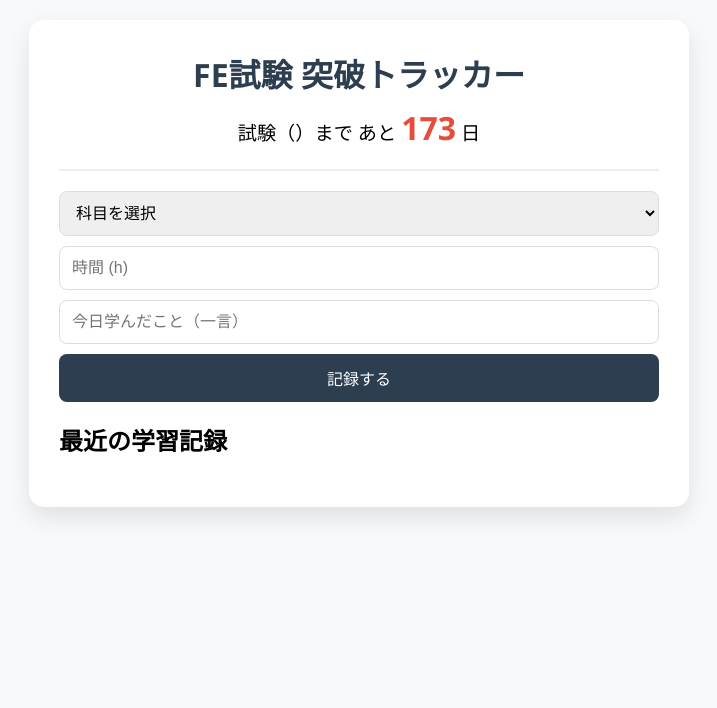
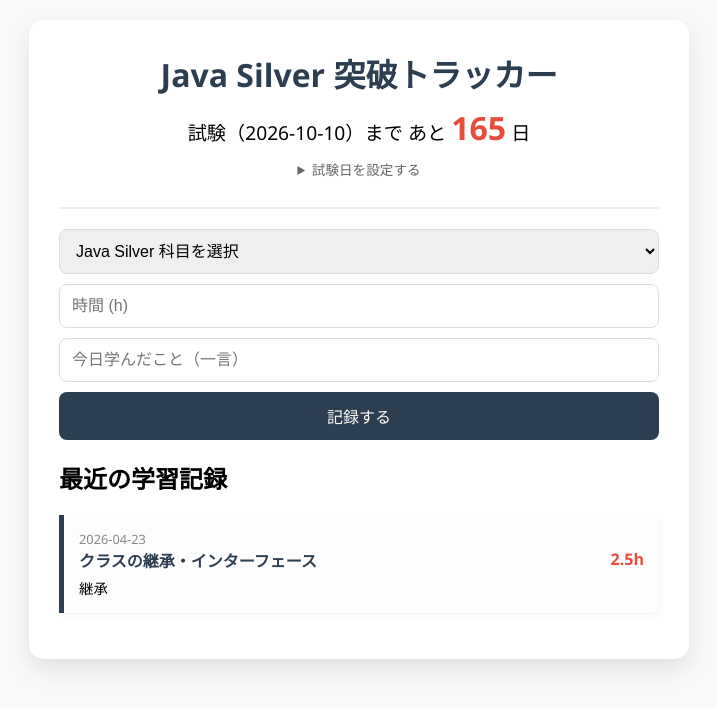
Before and after one commit to Kyoko00-00/Study-Log_Python, a Flask app: page / in a window 1280 px wide. Shown: the top 708 px of the page, without its empty margins (281-998 px from the left). Run offline with Flask 3, Linux system fonts and the light colour scheme.

Commit message:
試験日の設定機能を追加

```diff
--- a/app.py
+++ b/app.py
@@ -1,12 +1,13 @@
-import os, json
+import os
+import json
 from datetime import datetime
 from flask import Flask, render_template, request, redirect, url_for
 
 app = Flask(__name__)
-# データの保存先
+
 SAVE_FILE = "study_log.json"
-# 試験日（自分の目標に合わせて変更してください）
-EXAM_DATE = datetime(2026, 10, 18)
+CONFIG_FILE = "config.json"
+DEFAULT_EXAM_DATE = "2026-10-18"
 
 def load_logs():
     if os.path.exists(SAVE_FILE):
@@ -14,13 +15,24 @@
             return json.load(f)
     return []
 
+def get_exam_date():
+    if os.path.exists(CONFIG_FILE):
+        with open(CONFIG_FILE, "r", encoding="utf-8") as f:
+            config = json.load(f)
+            return datetime.strptime(config.get("exam_date", DEFAULT_EXAM_DATE), "%Y-%m-%d")
+    return datetime.strptime(DEFAULT_EXAM_DATE, "%Y-%m-%d")
+
 @app.route("/")
 def index():
     logs = load_logs()
-    # 試験日までのカウントダウン
-    days_left = (EXAM_DATE - datetime.now()).days
-    # 新しい順に表示
-    return render_template("index.html", days_left=days_left, logs=reversed(logs))
+    exam_date = get_exam_date()
+    delta = exam_date - datetime.now()
+    return render_template(
+        "index.html",
+        days_left=delta.days,
+        logs=reversed(logs),
+        exam_date=exam_date.strftime("%Y-%m-%d")
+    )
 
 @app.route("/add", methods=["POST"])
 def add_log():
@@ -36,5 +48,13 @@
         json.dump(logs, f, ensure_ascii=False, indent=2)
     return redirect(url_for("index"))
 
+@app.route("/update_config", methods=["POST"])
+def update_config():
+    new_date = request.form.get("exam_date")
+    if new_date:
+        with open(CONFIG_FILE, "w", encoding="utf-8") as f:
+            json.dump({"exam_date": new_date}, f, ensure_ascii=False, indent=2)
+    return redirect(url_for("index"))
+
 if __name__ == "__main__":
     app.run(debug=True)
--- /dev/null
+++ b/config.json
@@ -0,0 +1,3 @@
+{
+  "exam_date": "2026-10-10"
+}
--- a/static/style.css
+++ b/static/style.css
@@ -1,20 +1,128 @@
-:root { --primary: #2c3e50; --accent: #e74c3c; --bg: #f8f9fa; }
-body { font-family: 'Segoe UI', Tahoma, Geneva, Verdana, sans-serif; background-color: var(--bg); margin: 0; padding: 20px; }
-.main-card { max-width: 600px; margin: 0 auto; background: white; padding: 30px; border-radius: 15px; box-shadow: 0 10px 25px rgba(0,0,0,0.1); }
+:root {
+    --primary: #2c3e50;
+    --accent: #e74c3c;
+    --bg: #f8f9fa;
+}
 
-header { text-align: center; border-bottom: 2px solid #eee; padding-bottom: 20px; margin-bottom: 20px; }
-h1 { color: var(--primary); margin: 0; }
-.countdown { font-size: 1.2rem; margin-top: 10px; }
-.countdown span { font-size: 2rem; font-weight: bold; color: var(--accent); }
+body {
+    font-family: 'Segoe UI', Tahoma, Geneva, Verdana, sans-serif;
+    background-color: var(--bg);
+    margin: 0;
+    padding: 20px;
+}
 
-form { display: flex; flex-direction: column; gap: 10px; }
-select, input, button { padding: 12px; border-radius: 8px; border: 1px solid #ddd; font-size: 1rem; }
-button { background: var(--primary); color: white; border: none; cursor: pointer; transition: 0.3s; }
-button:hover { background: #34495e; }
+.main-card {
+    max-width: 600px;
+    margin: 0 auto;
+    background: white;
+    padding: 30px;
+    border-radius: 15px;
+    box-shadow: 0 10px 25px rgba(0,0,0,0.1);
+}
 
-ul { list-style: none; padding: 0; }
-li { padding: 15px; border-left: 5px solid var(--primary); background: #fdfdfd; margin-bottom: 10px; box-shadow: 0 2px 5px rgba(0,0,0,0.05); }
-.log-date { font-size: 0.8rem; color: #888; display: block; }
-.log-subject { font-weight: bold; color: var(--primary); }
-.log-hours { float: right; font-weight: bold; color: var(--accent); }
-.log-memo { margin: 5px 0 0 0; font-size: 0.9rem; }
+header {
+    text-align: center;
+    border-bottom: 2px solid #eee;
+    padding-bottom: 20px;
+    margin-bottom: 20px;
+}
+
+h1 {
+    color: var(--primary);
+    margin: 0;
+}
+
+.countdown {
+    font-size: 1.2rem;
+    margin-top: 10px;
+}
+
+.countdown span {
+    font-size: 2rem;
+    font-weight: bold;
+    color: var(--accent);
+}
+
+/* 試験日設定フォームのスタイル */
+.config-section {
+    font-size: 0.85rem;
+    color: #666;
+    margin-top: 10px;
+}
+
+.config-section summary {
+    cursor: pointer;
+    margin-bottom: 8px;
+}
+
+.inline-form {
+    display: flex;
+    justify-content: center;
+    gap: 5px;
+}
+
+.btn-small {
+    padding: 5px 10px !important;
+    font-size: 0.8rem !important;
+    width: auto !important;
+}
+
+form {
+    display: flex;
+    flex-direction: column;
+    gap: 10px;
+}
+
+select, input, button {
+    padding: 12px;
+    border-radius: 8px;
+    border: 1px solid #ddd;
+    font-size: 1rem;
+}
+
+button {
+    background: var(--primary);
+    color: white;
+    border: none;
+    cursor: pointer;
+    transition: 0.3s;
+}
+
+button:hover {
+    background: #34495e;
+}
+
+ul {
+    list-style: none;
+    padding: 0;
+}
+
+li {
+    padding: 15px;
+    border-left: 5px solid var(--primary);
+    background: #fdfdfd;
+    margin-bottom: 10px;
+    box-shadow: 0 2px 5px rgba(0,0,0,0.05);
+}
+
+.log-date {
+    font-size: 0.8rem;
+    color: #888;
+    display: block;
+}
+
+.log-subject {
+    font-weight: bold;
+    color: var(--primary);
+}
+
+.log-hours {
+    float: right;
+    font-weight: bold;
+    color: var(--accent);
+}
+
+.log-memo {
+    margin: 5px 0 0 0;
+    font-size: 0.9rem;
+}
--- /dev/null
+++ b/study_log.json
@@ -0,0 +1,8 @@
+[
+  {
+    "date": "2026-04-23",
+    "subject": "クラスの継承・インターフェース",
+    "hours": "2.5",
+    "memo": "継承"
+  }
+]
--- a/templates/index.html
+++ b/templates/index.html
@@ -2,25 +2,38 @@
 <html lang="ja">
 <head>
     <meta charset="UTF-8">
+    <meta name="viewport" content="width=device-width, initial-scale=1.0">
     <link rel="stylesheet" href="{{ url_for('static', filename='style.css') }}">
-    <title>FE学習ログ</title>
+    <title>Java Silver学習ログ</title>
 </head>
 <body>
     <div class="main-card">
         <header>
-            <h1>FE試験 突破トラッカー</h1>
+            <h1>Java Silver 突破トラッカー</h1>
             <div class="countdown">
                 試験（{{ exam_date }}）まで あと <span>{{ days_left }}</span> 日
             </div>
+
+            <details class="config-section">
+                <summary>試験日を設定する</summary>
+                <form action="/update_config" method="POST" class="inline-form">
+                    <input type="date" name="exam_date" value="{{ exam_date }}" required>
+                    <button type="submit" class="btn-small">更新</button>
+                </form>
+            </details>
         </header>
 
         <section class="form-section">
             <form action="/add" method="POST">
                 <select name="subject" required>
-                    <option value="">科目を選択</option>
-                    <option value="科目A (理論/アルゴリズム)">科目A (理論/アルゴリズム)</option>
-                    <option value="科目B (プログラミング)">科目B (プログラミング)</option>
-                    <option value="マネジメント/戦略">マネジメント/戦略</option>
+                    <option value="">Java Silver 科目を選択</option>
+                    <option value="Javaの基本">Javaの基本（型・変数・演算子）</option>
+                    <option value="制御構造">制御構造（if・for・while）</option>
+                    <option value="配列">配列の操作</option>
+                    <option value="メソッド">インスタンスとメソッド（基本）</option>
+                    <option value="継承">クラスの継承・インターフェース</option>
+                    <option value="例外">例外処理</option>
+                    <option value="ラムダ/API">ラムダ式・API（List/Map）</option>
                 </select>
                 <input type="number" name="hours" step="0.5" placeholder="時間 (h)" required>
                 <input type="text" name="memo" placeholder="今日学んだこと（一言）">
```
